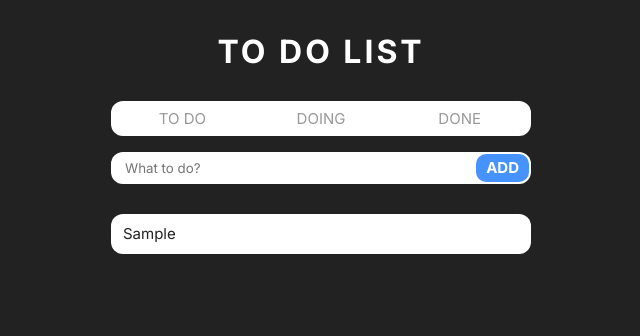
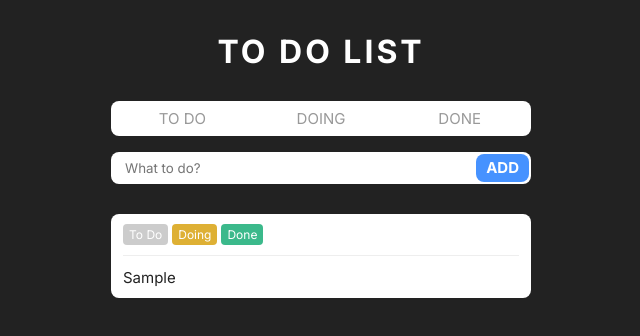
Before and after one commit to mysoo1229/project-simple-todo, a React (Create React App) app: page / in a window 1280 px wide. Both pictures are taken after typing "Sample" into the empty fields and a click on the button "ADD". Shown: the top 336 px of the page, without its empty margins (319-959 px from the left). Built offline with nearby package versions, Linux system fonts and the light colour scheme.

Commit message:
[feat] 각 ToDo item마다 카테고리 분류 및 카테고리 변경 버튼 추가

```diff
--- a/src/Components/ToDoForm.tsx
+++ b/src/Components/ToDoForm.tsx
@@ -8,7 +8,7 @@ const Form = styled.form`
   display: flex;
   gap: 4px;
   background: #fff;
-  border-radius: 12px;
+  border-radius: 8px;
   padding: 2px;
 `;
 
@@ -16,7 +16,6 @@ const Input = styled.input`
   flex: 1;
   padding: 6px 12px;
   border: none;
-  border-radius: 10px;
   background: none;
   color: #000;
 `;
@@ -24,7 +23,7 @@ const Input = styled.input`
 const AddButton = styled.button`
   padding: 0 10px;
   border: none;
-  border-radius: 10px;
+  border-radius: 8px;
   background: ${(props) => props.theme.accentColor};
   font-size: 15px;
   line-height: 28px;
--- a/src/Components/ToDoItem.tsx
+++ b/src/Components/ToDoItem.tsx
@@ -1,23 +1,104 @@
-import { IToDo } from "../atoms";
+import { useSetRecoilState } from "recoil";
+import { IToDo, toDoState } from "../atoms";
 import { styled } from "styled-components";
 
 const Item = styled.li`
   margin: 12px 0;
   padding: 10px 12px;
-  border-radius: 12px;
+  border-radius: 8px;
   background: #fff;
 
   span {
     display: block;
+    margin-top: 12px;
     font-size: 15px;
     line-height: 1.3;
     color: #222;
   }
 `;
 
+const ButtonWrap = styled.div`
+  display: flex;
+  gap: 4px;
+  padding-bottom: 10px;
+  border-bottom: 1px solid #eee;
+
+  button {
+    padding: 3px 6px;
+    border: none;
+    border-radius: 4px;
+    font-size: 12px;
+    color: #fff;
+
+    + button {
+    }
+
+    &:disabled {
+      background: #ccc;
+    }
+  }
+`;
+
+const ButtonToDo = styled.button`
+  background: #ff6262;
+`;
+
+const ButtonDoing = styled.button`
+  background: #deb034;
+`;
+
+const ButtonDone = styled.button`
+  background: #3bb98b;
+`;
+
 function ToDoItem({ id, text, category }: IToDo) {
+  const setToDos = useSetRecoilState(toDoState);
+  const changeCategory = (event: React.MouseEvent<HTMLButtonElement>) => {
+    const {
+      currentTarget: { name }
+    } = event;
+
+    setToDos((oldToDos) => {
+      const currentIndex = oldToDos.findIndex((toDo) => toDo.id === id);
+      const currentToDo = {
+        id,
+        text,
+        category: name as any
+      }
+
+      return [
+        ...oldToDos.slice(0, currentIndex),
+        currentToDo,
+        ...oldToDos.slice(currentIndex + 1),
+      ];
+    });
+  };
+
   return (
     <Item>
+      <ButtonWrap>
+        <ButtonToDo
+          name={"TODO"}
+          onClick={changeCategory}
+          disabled={category === "TODO" && true}
+        >
+          To Do
+        </ButtonToDo>
+        <ButtonDoing
+          name={"DOING"}
+          onClick={changeCategory}
+          disabled={category === "DOING" && true}
+        >
+          Doing
+        </ButtonDoing>
+        <ButtonDone
+          name={"DONE"}
+          onClick={changeCategory}
+          disabled={category === "DONE" && true}
+        >
+          Done
+        </ButtonDone>
+      </ButtonWrap>
       <span>{text}</span>
     </Item>
   );
--- a/src/Components/ToDoPage.tsx
+++ b/src/Components/ToDoPage.tsx
@@ -21,7 +21,7 @@ const TabWrap = styled.div`
   display: flex;
   margin: 30px 0 16px;
   padding: 2px;
-  border-radius: 12px;
+  border-radius: 8px;
   background: #fff;
 
   button {
@@ -63,9 +63,7 @@ function ToDoPage() {
         {toDos.map((toDo) => (
           <ToDoItem
             key={toDo.id}
-            id={toDo.id}
-            text={toDo.text}
-            category={toDo.category}
+            {...toDo}
           />
         ))}
       </ResultList>
--- a/src/Styles/GlobalStyles.tsx
+++ b/src/Styles/GlobalStyles.tsx
@@ -61,6 +61,11 @@ const GlobalStyle = createGlobalStyle`
     background: none;
     border: none;
     outline: none;
+    cursor: pointer;
+
+    &:disabled {
+      cursor: default;
+    }
   }
 `;
 
--- a/src/atoms.ts
+++ b/src/atoms.ts
@@ -7,6 +7,6 @@ export interface IToDo {
 };
 
 export const toDoState = atom<IToDo[]>({
-  key: "toDo",
+  key: "toDoState",
   default: [],
 });
```
